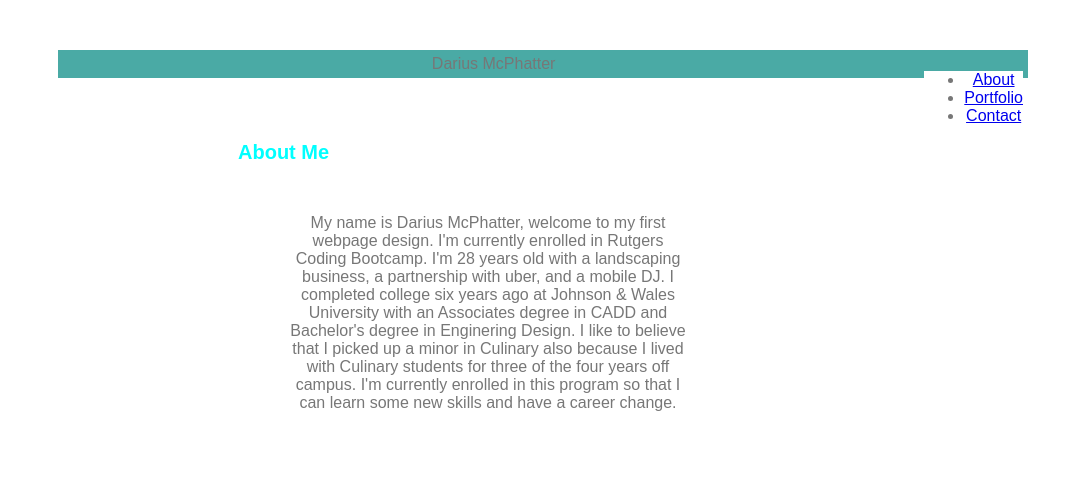
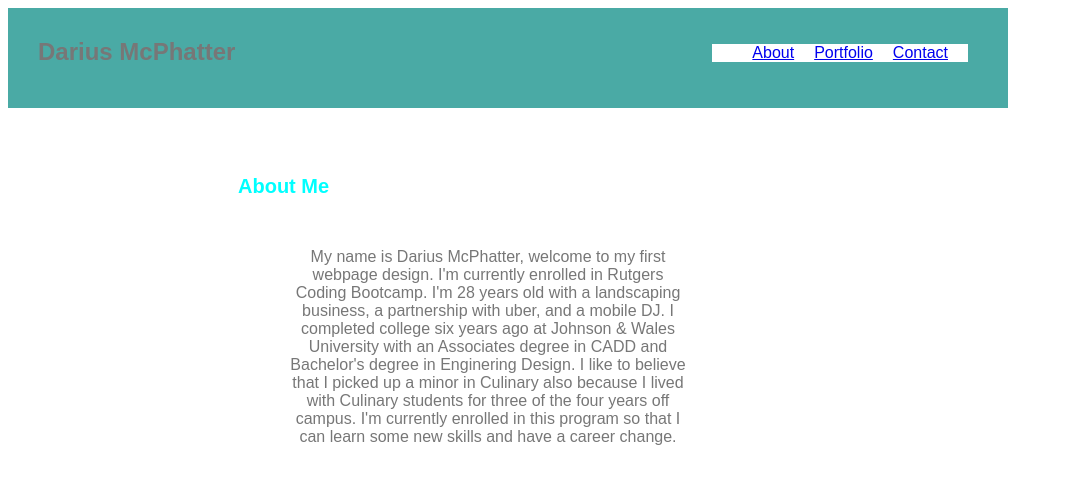
Before and after one commit to kwame16/Basic-Portfolio, a plain HTML site: page index.html in a window 1280 px wide. Shown: the whole page, without its empty margins (0-1083 px from the left). Drawn offline with Linux system fonts and the light colour scheme.

Commit message:
adjusted header, all nav and to line up correctly.

```diff
--- a/assets/css/style.css
+++ b/assets/css/style.css
@@ -12,13 +12,20 @@ body {
 header {
     background:#4aaaa5;
     border-color: #cccccc;
-    padding: 5px;
-    margin: 50px 20px 0px 50px;
+    padding: 20px;
+    /* margin: 50px 20px 0px 50px; */
     width: 960px;
-    float: center;
-    float:inline;
-    position: relative;
+    height: 60px;
+    /* float: center; */
+    /* float:inline; */
+    /* position: relative; */
     text-align: center;
+}
+
+h1 {
+    float: left;
+    font-size: 24px;
+    margin: 10px;
 }
 
 .list {
@@ -29,17 +36,19 @@ header {
     position: relative;
 }
 
-.list-1 {
-    /* right: 40px; */
+li {
+    float: left;
+    margin-right: 20px;
+    list-style: none;
 }
 
-/* .clearfix::after {
-    content: "";
-    display: block;
-    clear: both;
-} */
+ul {
+    float: right;
+    margin-right: 20px;
 
-h1 {
+}
+
+h2 {
     color: aqua;
     font-size: 20px;
     text-align: left;
--- a/index.html
+++ b/index.html
@@ -17,20 +17,22 @@
 <body>
     <!-- <div class="container"> -->
         <!-- <section id="aboutnav"> -->
-            <header>Darius McPhatter
+            <header>
+                <nav>
+                 <h1>Darius McPhatter</h1>
                     <ul class="list">
                             <li class="list-1"> <a href="index.html">About</a> </li>
                             <li class="list-2"> <a href="/Basic-Portfolio/portfolio.html">Portfolio</a></li>
                             <li class="list-3"> <a href="/Basic-Portfolio/contact.html">Contact</a></li>
                     </ul>
-
+                </nav>
             </header>
 
         </section>
     <!-- </div> -->
 
     <div>
-        <h1>About Me</h1>
+        <h2>About Me</h2>
     <p>My name is Darius McPhatter, welcome to my first webpage design. I'm currently enrolled in Rutgers Coding Bootcamp.
     I'm 28 years old with a landscaping business, a partnership with uber, and a mobile DJ.
     I completed college six years ago at Johnson & Wales University with an Associates degree in CADD and Bachelor's degree in Enginering Design.
```
